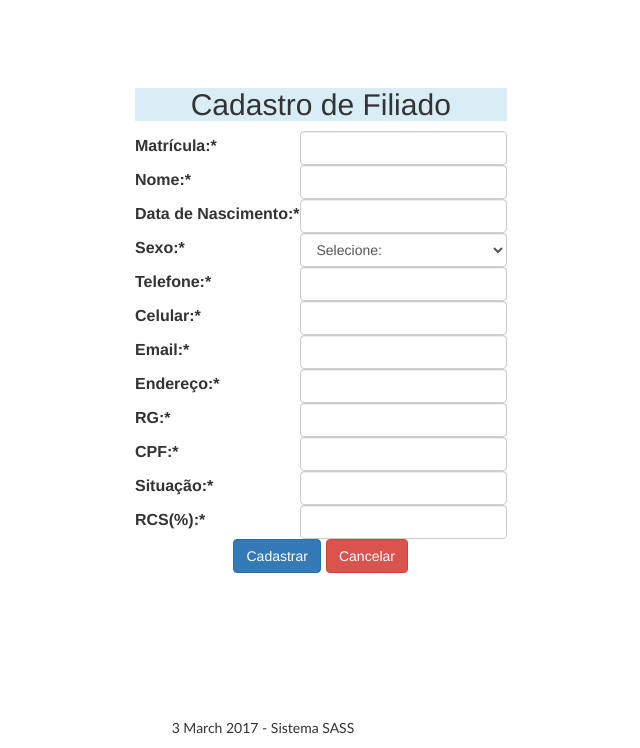
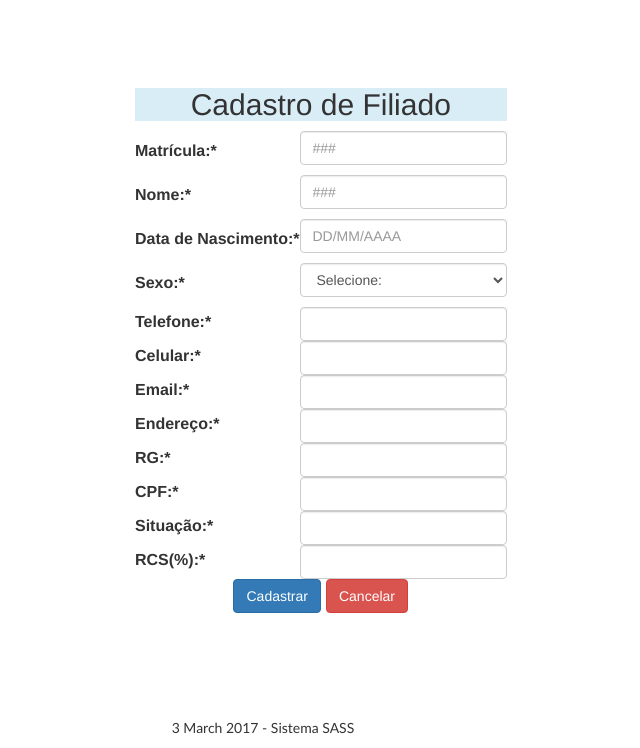
Before and after one commit to rafaelfez/sass, a PHP site: page /cad_fil.php in a window 1280 px wide. Shown: the part 52-800 px from the top of the page, without its empty margins (377-1017 px from the left). Run offline with PHP 8.4, Linux system fonts and the light colour scheme; the visitor is signed in with stand-in values (Sample User, id 1).

Commit message:
Verificação de campos obrigatórios

```diff
--- a/cad_fil.php
+++ b/cad_fil.php
@@ -43,20 +43,26 @@ include("inc/header.php");
           echo $message;
         }
       ?>
-  <h2 class="bg-info">Cadastro de Filiado</h2>
-  <form class="form-group" method="post" action="cad_fil.php">
+   <h2 class="bg-info">Cadastro de Filiado</h2>
+  <form class="form-group" data-toggle="validator" method="post" action="cad_fil.php">
 
     <table>
         <tr>
           <th><label for="matricula">Matrícula:<span class="required">*</span></label></th>
-          <td><input type="text" class="form-control" id="matricula" name="matricula" value="<?php echo htmlspecialchars($matricula); ?>"/></td>
+          <td><input type="text" required placeholder="###" class="form-control" id="matricula" name="matricula"  data-error="Por favor, informe um número de matrícula correto." required value="<?php echo htmlspecialchars($matricula); ?>"/> <div class="help-block with-errors"></div>
+
+       </td>
         </tr>
         <tr>
           <th><label for="nome">Nome:<span class="required">*</span></label></th>
-          <td><input type="text" class="form-control" id="nome" name="nome" value="<?php echo htmlspecialchars($nome); ?>"/></td>
+          <td><input type="text" required placeholder="###" class="form-control" id="nome" name="nome" data-error="Por favor, informe um nome correto." value="<?php echo htmlspecialchars($nome); ?>"/> <div class="help-block with-errors"></div>
+
+          </td>
         </tr>
         <th><label for="nascimento">Data de Nascimento:<span class="required">*</span></label></th>
-          <td><input type="text" class="form-control" id="nascimento" name="nascimento" value="<?php echo htmlspecialchars($nascimento); ?>"/></td>
+          <td><input type="text" required placeholder="DD/MM/AAAA" class="form-control" id="nascimento" name="nascimento" value="<?php echo htmlspecialchars($nascimento); ?>"/>
+          <div class="help-block with-errors"></div>
+          </td>
         </tr>
         <tr>
           <th><label for="sexo">Sexo:<span class="required">*<span></label></th>
@@ -64,9 +70,8 @@ include("inc/header.php");
             <option value="">Selecione:</option>
             <option value="Masculino" <?php if($sexo == 'Masculino') echo 'selected'; ?>>Masculino</option>
             <option value="Feminino" <?php if($sexo == 'Feminino') echo 'selected'; ?>>Feminino</option>
-          </select></td>
+          </select> <div class="help-block with-errors"></div></td>
         </tr>
-        <tr>
         <tr>
           <th><label for="telefone">Telefone:<span class="required">*</span></label></th>
           <td><input type="text" class="form-control" id="telefone" name="telefone" value="<?php echo htmlspecialchars($telefone); ?>"/></td>
```
